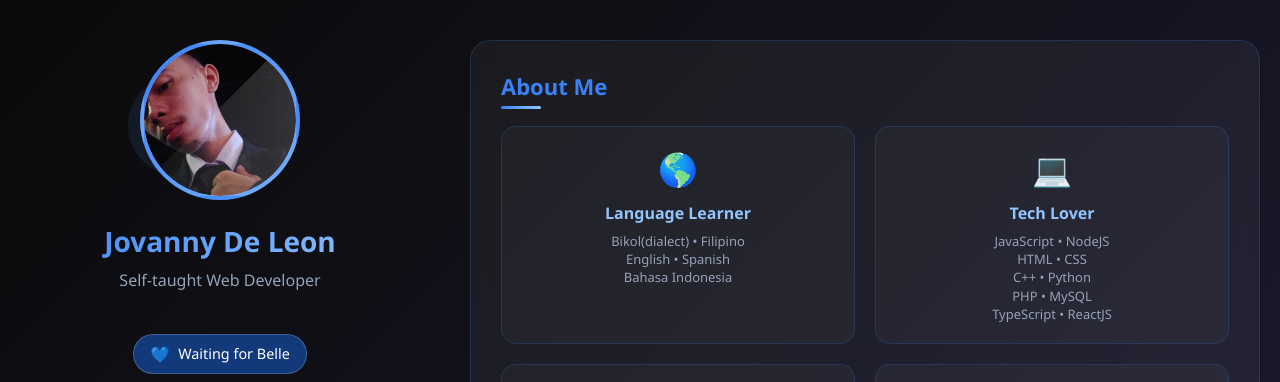
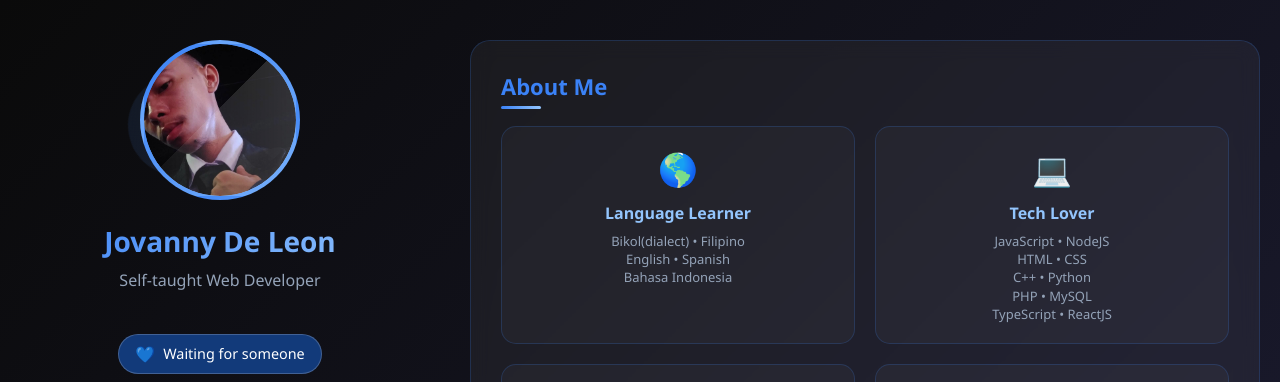
Before and after one commit to Vanny-Dev/SocialLinks, a plain HTML site: page index.html in a window 1280 px wide. Shown: the top 382 px of the page. Drawn offline with Linux system fonts and the light colour scheme.

Commit message:
Update index.html

```diff
--- a/index.html
+++ b/index.html
@@ -764,7 +764,7 @@
                     <p class="profile-tagline">Self-taught Web Developer</p>
                     <div class="relationship-status">
                         <span class="relationship-icon">💙</span>
-                        <span class="relationship-text">Waiting for Belle</span>
+                        <span class="relationship-text">Waiting for someone</span>
                     </div>
                 </div>
 
```
